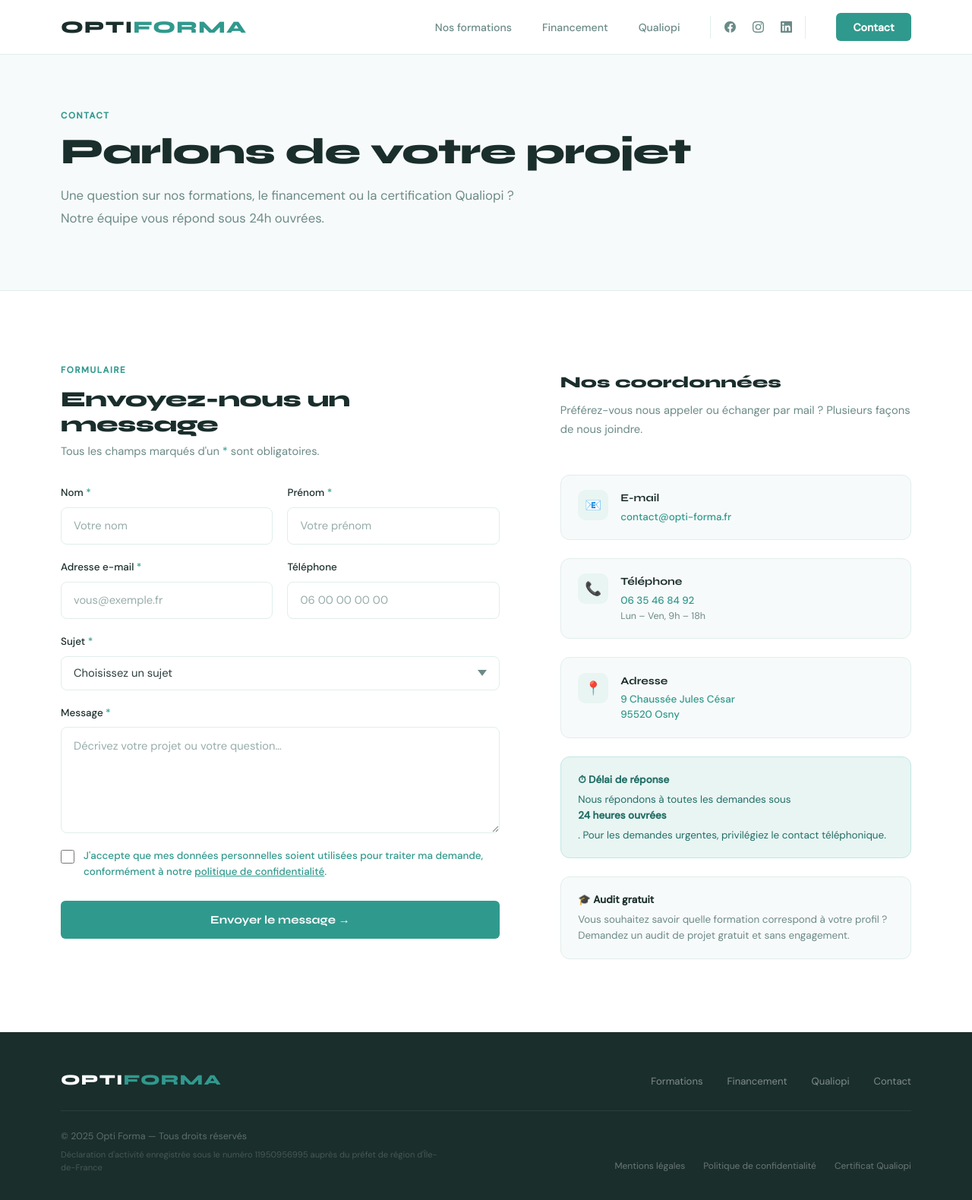
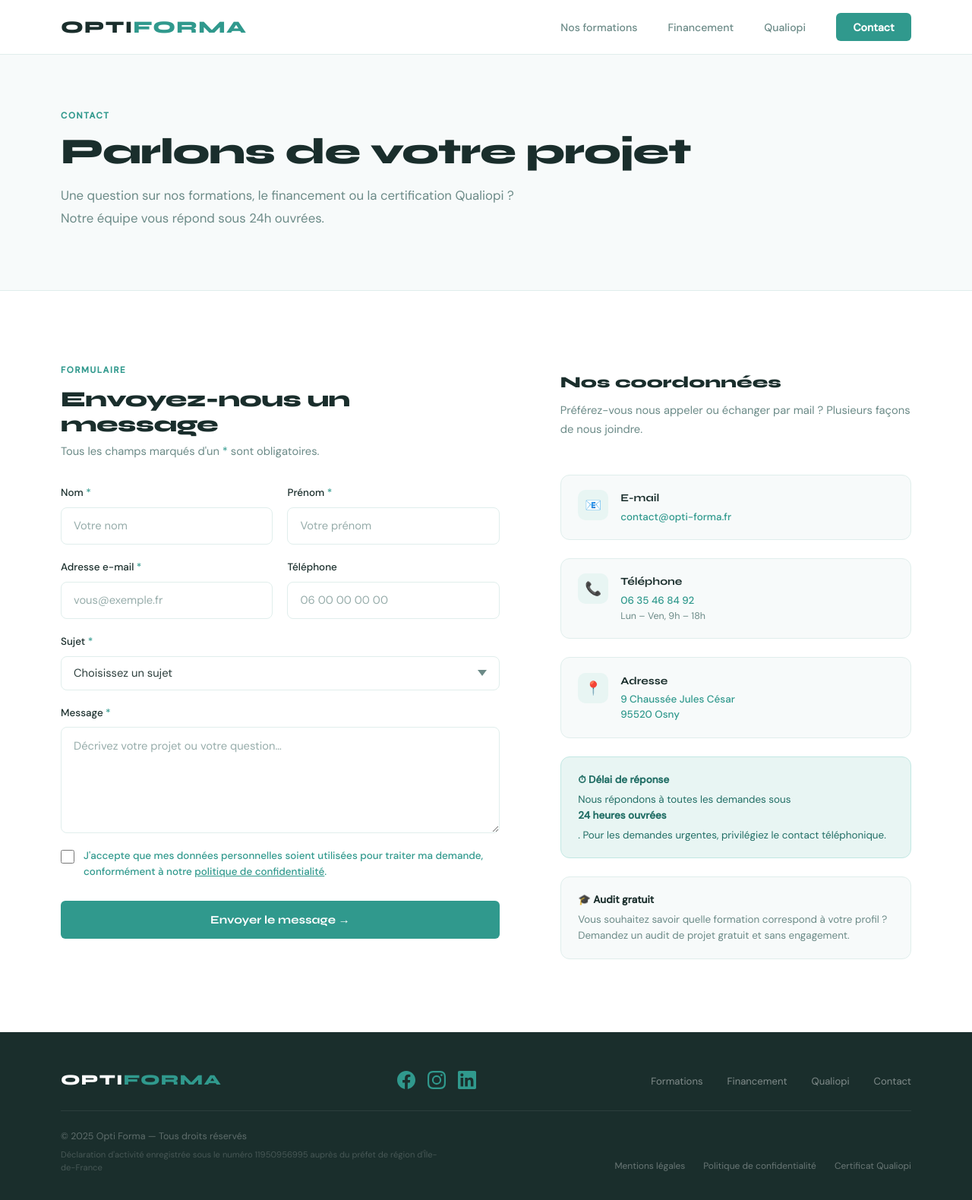
Before and after one commit to optiforma95-cyber/opti-forma-site, a plain HTML site: page contact.html in a window 1280 px wide. Shown: the whole page at 76% size. Drawn offline with Linux system fonts and the light colour scheme.

Commit message:
Icônes réseaux sociaux footer

```diff
--- a/contact.html
+++ b/contact.html
@@ -20,11 +20,6 @@
     <li><a href="formations.html">Nos formations</a></li>
     <li><a href="financement.html">Financement</a></li>
     <li><a href="qualiopi.html">Qualiopi</a></li>
-    <li class="nav-social-group">
-      <a href="https://facebook.com/share/19ywZobqVt" target="_blank" rel="noopener noreferrer" aria-label="Facebook" class="nav-social-link"><svg xmlns="http://www.w3.org/2000/svg" viewBox="0 0 24 24" fill="currentColor" aria-hidden="true"><path d="M24 12.073c0-6.627-5.373-12-12-12s-12 5.373-12 12c0 5.99 4.388 10.954 10.125 11.854v-8.385H7.078v-3.47h3.047V9.43c0-3.007 1.792-4.669 4.533-4.669 1.312 0 2.686.235 2.686.235v2.953H15.83c-1.491 0-1.956.925-1.956 1.874v2.25h3.328l-.532 3.47h-2.796v8.385C19.612 23.027 24 18.062 24 12.073z"/></svg></a>
-      <a href="https://instagram.com/opti.formation" target="_blank" rel="noopener noreferrer" aria-label="Instagram" class="nav-social-link"><svg xmlns="http://www.w3.org/2000/svg" viewBox="0 0 24 24" fill="currentColor" aria-hidden="true"><path d="M12 2.163c3.204 0 3.584.012 4.85.07 3.252.148 4.771 1.691 4.919 4.919.058 1.265.069 1.645.069 4.849 0 3.205-.012 3.584-.069 4.849-.149 3.225-1.664 4.771-4.919 4.919-1.266.058-1.644.07-4.85.07-3.204 0-3.584-.012-4.849-.07-3.26-.149-4.771-1.699-4.919-4.92-.058-1.265-.07-1.644-.07-4.849 0-3.204.013-3.583.07-4.849.149-3.227 1.664-4.771 4.919-4.919 1.266-.057 1.645-.069 4.849-.069zM12 0C8.741 0 8.333.014 7.053.072 2.695.272.273 2.69.073 7.052.014 8.333 0 8.741 0 12c0 3.259.014 3.668.072 4.948.2 4.358 2.618 6.78 6.98 6.98C8.333 23.986 8.741 24 12 24c3.259 0 3.668-.014 4.948-.072 4.354-.2 6.782-2.618 6.979-6.98.059-1.28.073-1.689.073-4.948 0-3.259-.014-3.667-.072-4.947-.196-4.354-2.617-6.78-6.979-6.98C15.668.014 15.259 0 12 0zm0 5.838a6.162 6.162 0 100 12.324 6.162 6.162 0 000-12.324zM12 16a4 4 0 110-8 4 4 0 010 8zm6.406-11.845a1.44 1.44 0 100 2.881 1.44 1.44 0 000-2.881z"/></svg></a>
-      <a href="https://linkedin.com/in/opti-forma-77679a399" target="_blank" rel="noopener noreferrer" aria-label="LinkedIn" class="nav-social-link"><svg xmlns="http://www.w3.org/2000/svg" viewBox="0 0 24 24" fill="currentColor" aria-hidden="true"><path d="M20.447 20.452h-3.554v-5.569c0-1.328-.027-3.037-1.852-3.037-1.853 0-2.136 1.445-2.136 2.939v5.667H9.351V9h3.414v1.561h.046c.477-.9 1.637-1.85 3.37-1.85 3.601 0 4.267 2.37 4.267 5.455v6.286zM5.337 7.433a2.062 2.062 0 01-2.063-2.065 2.064 2.064 0 112.063 2.065zm1.782 13.019H3.555V9h3.564v11.452zM22.225 0H1.771C.792 0 0 .774 0 1.729v20.542C0 23.227.792 24 1.771 24h20.451C23.2 24 24 23.227 24 22.271V1.729C24 .774 23.2 0 22.222 0h.003z"/></svg></a>
-    </li>
     <li><a href="contact.html" class="nav-cta">Contact</a></li>
   </ul>
 </nav>
@@ -158,6 +153,11 @@
 <footer>
   <div class="footer-top">
     <a href="index.html" class="footer-logo">OPTI<span>FORMA</span></a>
+    <div class="footer-social">
+      <a href="https://facebook.com/share/19ywZobqVt" target="_blank" rel="noopener noreferrer" aria-label="Facebook" class="footer-social-link"><svg xmlns="http://www.w3.org/2000/svg" viewBox="0 0 24 24" fill="currentColor" aria-hidden="true"><path d="M24 12.073c0-6.627-5.373-12-12-12s-12 5.373-12 12c0 5.99 4.388 10.954 10.125 11.854v-8.385H7.078v-3.47h3.047V9.43c0-3.007 1.792-4.669 4.533-4.669 1.312 0 2.686.235 2.686.235v2.953H15.83c-1.491 0-1.956.925-1.956 1.874v2.25h3.328l-.532 3.47h-2.796v8.385C19.612 23.027 24 18.062 24 12.073z"/></svg></a>
+      <a href="https://instagram.com/opti.formation" target="_blank" rel="noopener noreferrer" aria-label="Instagram" class="footer-social-link"><svg xmlns="http://www.w3.org/2000/svg" viewBox="0 0 24 24" fill="currentColor" aria-hidden="true"><path d="M12 2.163c3.204 0 3.584.012 4.85.07 3.252.148 4.771 1.691 4.919 4.919.058 1.265.069 1.645.069 4.849 0 3.205-.012 3.584-.069 4.849-.149 3.225-1.664 4.771-4.919 4.919-1.266.058-1.644.07-4.85.07-3.204 0-3.584-.012-4.849-.07-3.26-.149-4.771-1.699-4.919-4.92-.058-1.265-.07-1.644-.07-4.849 0-3.204.013-3.583.07-4.849.149-3.227 1.664-4.771 4.919-4.919 1.266-.057 1.645-.069 4.849-.069zM12 0C8.741 0 8.333.014 7.053.072 2.695.272.273 2.69.073 7.052.014 8.333 0 8.741 0 12c0 3.259.014 3.668.072 4.948.2 4.358 2.618 6.78 6.98 6.98C8.333 23.986 8.741 24 12 24c3.259 0 3.668-.014 4.948-.072 4.354-.2 6.782-2.618 6.979-6.98.059-1.28.073-1.689.073-4.948 0-3.259-.014-3.667-.072-4.947-.196-4.354-2.617-6.78-6.979-6.98C15.668.014 15.259 0 12 0zm0 5.838a6.162 6.162 0 100 12.324 6.162 6.162 0 000-12.324zM12 16a4 4 0 110-8 4 4 0 010 8zm6.406-11.845a1.44 1.44 0 100 2.881 1.44 1.44 0 000-2.881z"/></svg></a>
+      <a href="https://linkedin.com/in/opti-forma-77679a399" target="_blank" rel="noopener noreferrer" aria-label="LinkedIn" class="footer-social-link"><svg xmlns="http://www.w3.org/2000/svg" viewBox="0 0 24 24" fill="currentColor" aria-hidden="true"><path d="M20.447 20.452h-3.554v-5.569c0-1.328-.027-3.037-1.852-3.037-1.853 0-2.136 1.445-2.136 2.939v5.667H9.351V9h3.414v1.561h.046c.477-.9 1.637-1.85 3.37-1.85 3.601 0 4.267 2.37 4.267 5.455v6.286zM5.337 7.433a2.062 2.062 0 01-2.063-2.065 2.064 2.064 0 112.063 2.065zm1.782 13.019H3.555V9h3.564v11.452zM22.225 0H1.771C.792 0 0 .774 0 1.729v20.542C0 23.227.792 24 1.771 24h20.451C23.2 24 24 23.227 24 22.271V1.729C24 .774 23.2 0 22.222 0h.003z"/></svg></a>
+    </div>
     <ul class="footer-links">
       <li><a href="formations.html">Formations</a></li>
       <li><a href="financement.html">Financement</a></li>
--- a/css/style.css
+++ b/css/style.css
@@ -190,28 +190,6 @@ nav {
 .nav-cta:hover { background: var(--teal-dark) !important; }
 .nav-cta.active { color: var(--white) !important; }
 
-/* Social icons — nav */
-.nav-social-group {
-  display: flex;
-  align-items: center;
-  gap: 0.45rem;
-  padding: 0 0.6rem;
-  border-left: 1px solid var(--border);
-  border-right: 1px solid var(--border);
-}
-.nav-social-link {
-  display: flex;
-  align-items: center;
-  justify-content: center;
-  width: 30px;
-  height: 30px;
-  color: var(--teal);
-  border-radius: 6px;
-  text-decoration: none;
-  transition: color 0.2s, background 0.2s;
-}
-.nav-social-link:hover { color: var(--teal-dark); background: var(--teal-light); }
-.nav-social-link svg { width: 15px; height: 15px; display: block; }
 
 /* Hamburger */
 .nav-hamburger {
@@ -856,32 +834,21 @@ footer {
 .footer-legal a:hover { color: var(--teal); }
 
 /* Social icons — footer */
-.footer-logo-group {
+.footer-social {
   display: flex;
   align-items: center;
   gap: 1rem;
-  flex-wrap: wrap;
-}
-.footer-social {
-  display: flex;
-  align-items: center;
-  gap: 0.4rem;
 }
 .footer-social-link {
   display: flex;
   align-items: center;
   justify-content: center;
-  width: 32px;
-  height: 32px;
-  color: var(--teal);
-  border-radius: 8px;
-  background: rgba(48,153,141,0.12);
-  border: 1px solid rgba(48,153,141,0.25);
+  color: #30998D;
   text-decoration: none;
-  transition: color 0.2s, background 0.2s, border-color 0.2s;
-}
-.footer-social-link:hover { color: var(--white); background: var(--teal); border-color: var(--teal); }
-.footer-social-link svg { width: 14px; height: 14px; display: block; }
+  transition: color 0.2s;
+}
+.footer-social-link:hover { color: #216e65; }
+.footer-social-link svg { width: 24px; height: 24px; display: block; }
 
 /* ══════════════════════════════════════════
    PAGE FINANCEMENT — full page
@@ -1974,7 +1941,7 @@ footer {
 
   footer { padding: 2rem 1.5rem; }
   .footer-top { flex-direction: column; align-items: center; text-align: center; }
-  .footer-logo-group { flex-direction: column; align-items: center; gap: 0.75rem; }
+  .footer-social { justify-content: center; }
   .footer-links { justify-content: center; }
   .footer-bottom { flex-direction: column; align-items: center; text-align: center; }
   .footer-nda { text-align: center; }
```
Also changed, not shown: financement.html (+5 -5 lines), formation-evaluer-ameliorer.html (+5 -5 lines), formation-formateur-interne.html (+5 -5 lines), formation-rncp37275.html (+5 -5 lines), formation-rs6490.html (+5 -5 lines), formations.html (+5 -5 lines), index.html (+5 -5 lines), mentions-legales.html (+5 -5 lines), politique-confidentialite.html (+5 -5 lines), qualiopi.html (+5 -5 lines).
